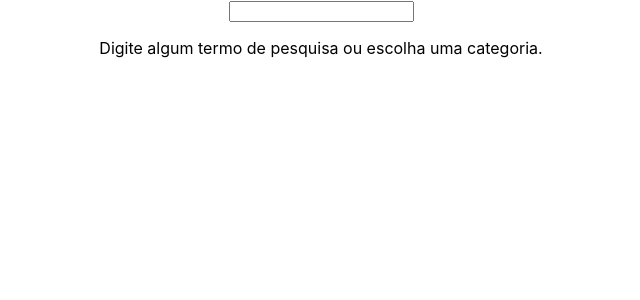
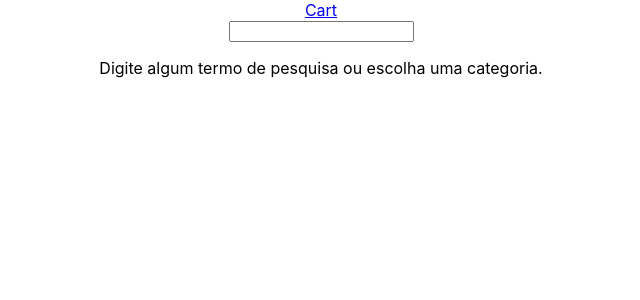
Before and after one commit to zTiagok/trybe-15.online-store, a React (Create React App) app: page / in a window 1280 px wide. Shown: the top 300 px of the page, without its empty margins (319-959 px from the left). Built offline with nearby package versions, Linux system fonts and the light colour scheme.

Commit message:
c2 - primeito bullet - ok

```diff
--- a/src/App.js
+++ b/src/App.js
@@ -1,10 +1,12 @@
 import React from 'react';
 import Home from './pages/Home';
 import './App.css';
+import Header from './components/Header';
 
 function App() {
   return (
     <div className="App">
+      <Header />
       <Home />
     </div>
   );
--- /dev/null
+++ b/src/components/Header.jsx
@@ -0,0 +1,13 @@
+import React, { Component } from 'react';
+import { Link } from 'react-router-dom';
+
+
+export default class Header extends Component {
+  render() {
+    return (
+      <div>
+        <Link to="/cart" data-testid="shopping-cart-button">Cart</Link>
+      </div>
+    );
+  }
+}
```
Also changed, not shown: src/pages/CartList.jsx (+9 -0 lines).
